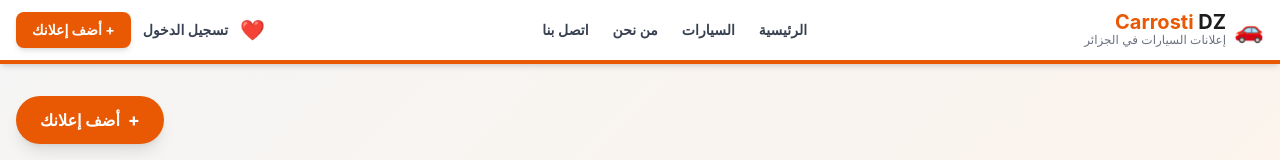
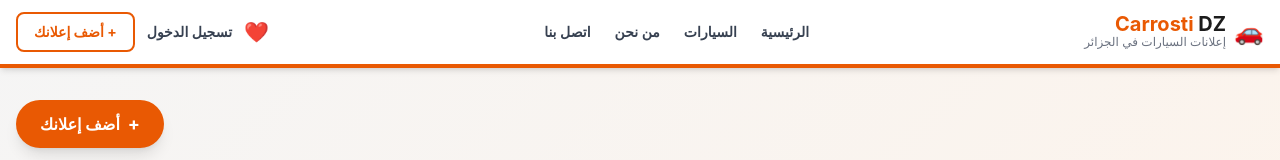
Before and after one commit to takibou43/krosty-dz, a Next.js app: page / in a window 1280 px wide. Shown: the top 160 px of the page. Built offline with nearby package versions, Linux system fonts and the light colour scheme; no server answers; the database is empty.

Commit message:
Make header add-ad button transparent with orange hover fill

```diff
--- a/components/Header.jsx
+++ b/components/Header.jsx
@@ -88,7 +88,7 @@ export default function Header() {
             {/* 2. تحويل الزر إلى Link ليوجه المستخدم إلى صفحة إضافة إعلان */}
             <Link
               href="/add"  /* ⚠️ غير هذا المسار إلى اسم مجلد صفحة إضافة الإعلان لديك، مثلاً /create أو /add-listing */
-              className="bg-accent hover:bg-orange-700 text-white font-bold py-2 px-4 rounded-lg transition duration-300 shadow-md text-sm block"
+              className="bg-transparent border-2 border-accent text-accent hover:bg-accent hover:text-white font-bold py-2 px-4 rounded-lg transition duration-300 text-sm block"
             >
               + أضف إعلانك
             </Link>
```
